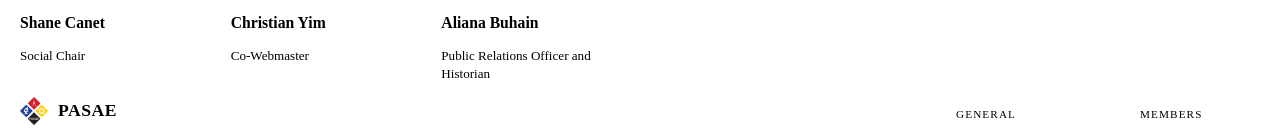
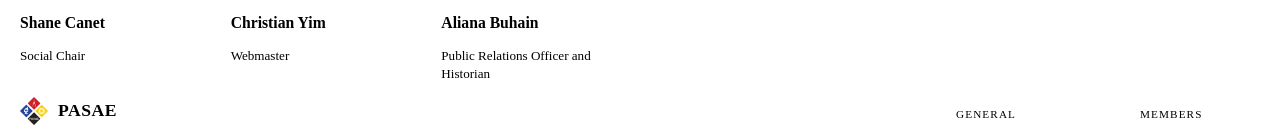
Before and after one commit to pasae/pasae-website-2026, a React (Vite) app: page /core in a window 1280 px wide. Shown: the part 2022-2159 px from the top of the page. Built offline with nearby package versions, Linux system fonts and the light colour scheme; the HTML template or start-up script is replaced by a standard one.

Commit message:
new christian role

```diff
--- a/src/data/core.js
+++ b/src/data/core.js
@@ -53,7 +53,7 @@ export const CORE = [
     tag: 'gold',
     members: [
       { name: 'Shane Canet', role: 'Social Chair', img: shane },
-      { name: 'Christian Yim', role: 'Co-Webmaster', img: christian },
+      { name: 'Christian Yim', role: 'Webmaster', img: christian },
       { name: 'Aliana Buhain', role: 'Public Relations Officer and Historian', img: aliana },
     ],
   },
```
